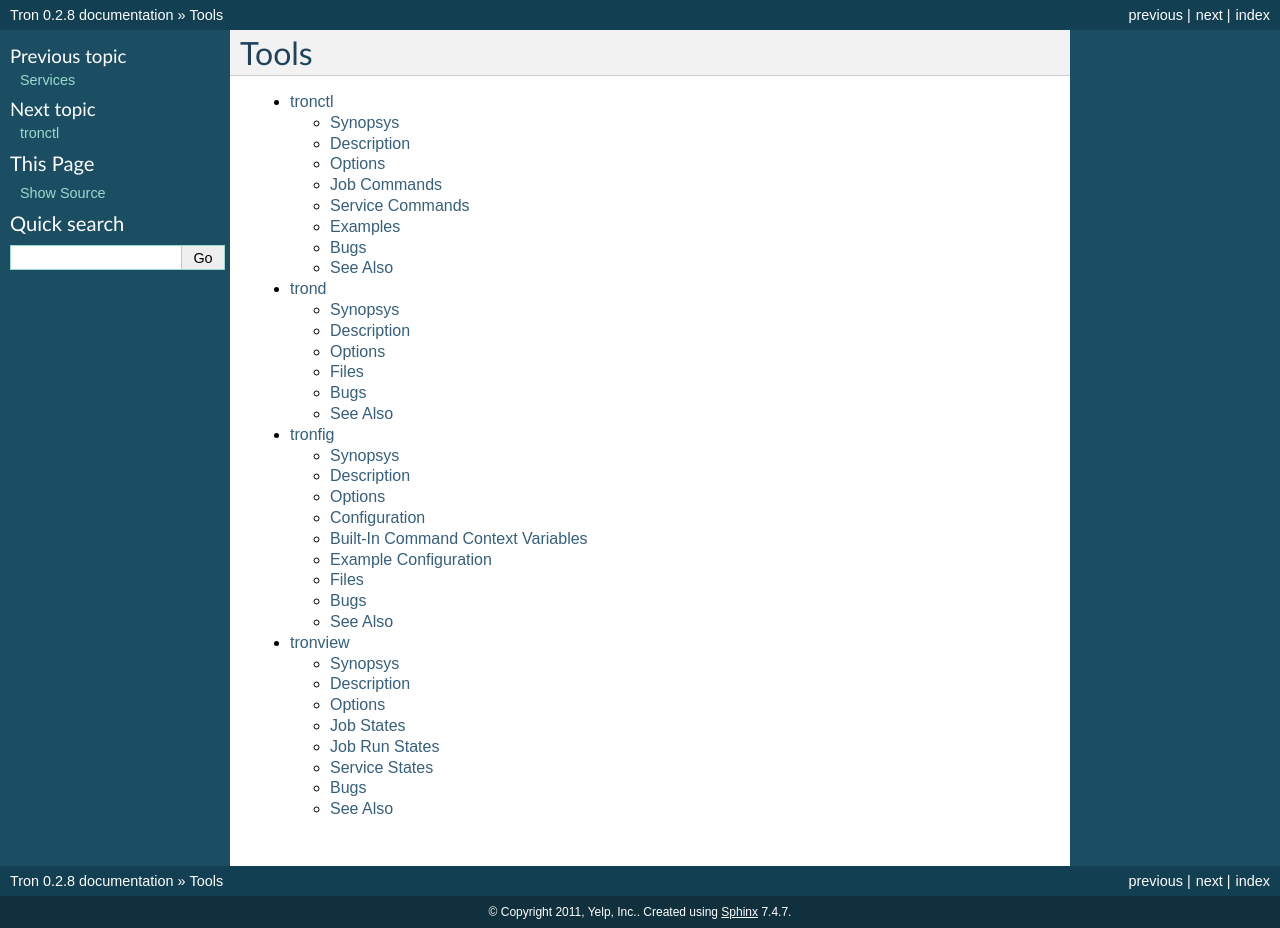
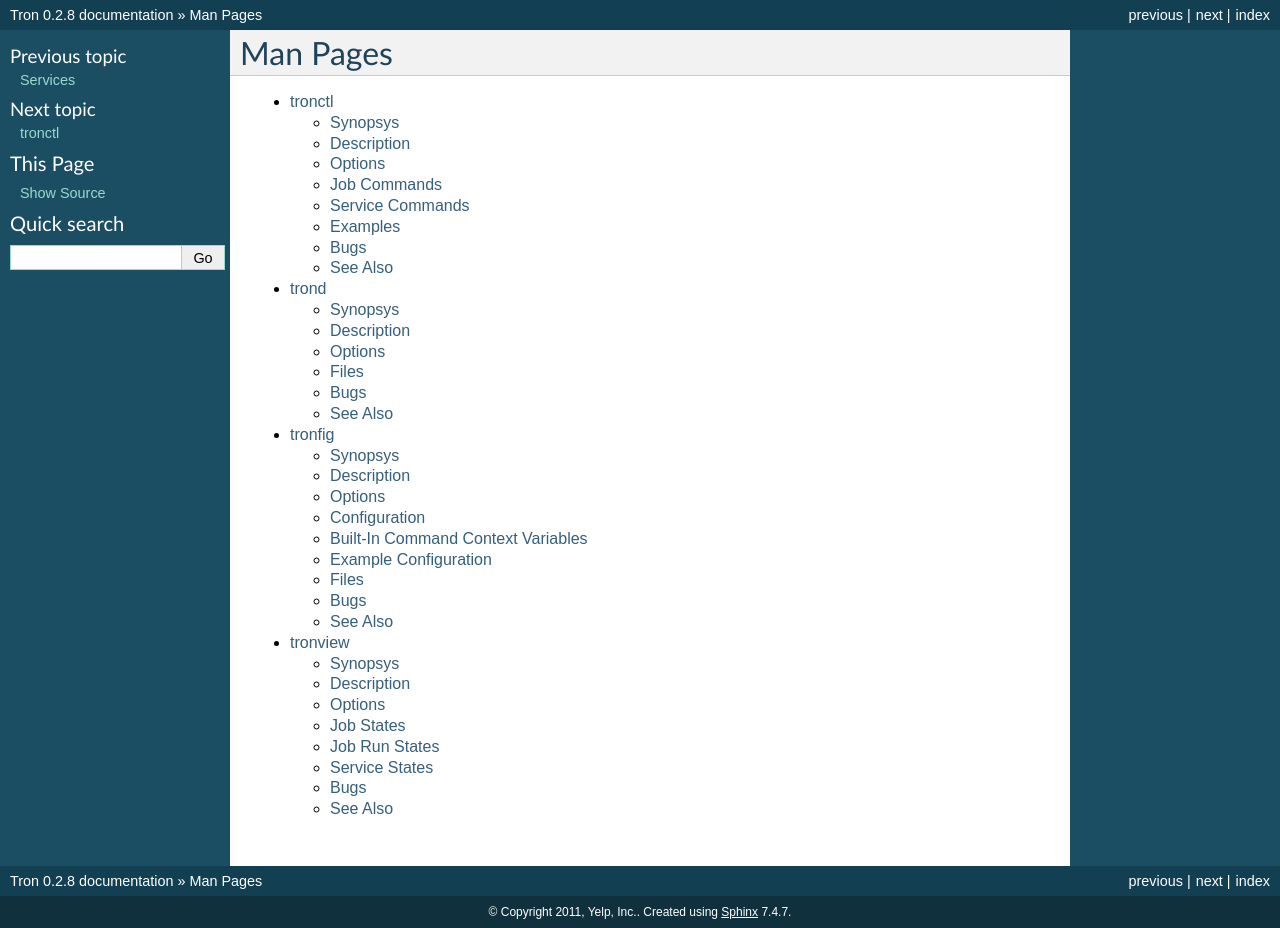
Before and after one commit to Yelp/Tron, a Sphinx documentation site: the page built from docs/tools.rst, in a window 1280 px wide. Built offline with Sphinx 7.4.7, drawn with Linux system fonts in a browser that asks for light colours.

Commit message:
Renamed tools to man pages

```diff
--- a/docs/tools.rst
+++ b/docs/tools.rst
@@ -1,5 +1,5 @@
-Tools
-=====
+Man Pages
+=========
 
 .. toctree::
     :maxdepth: 2
```
